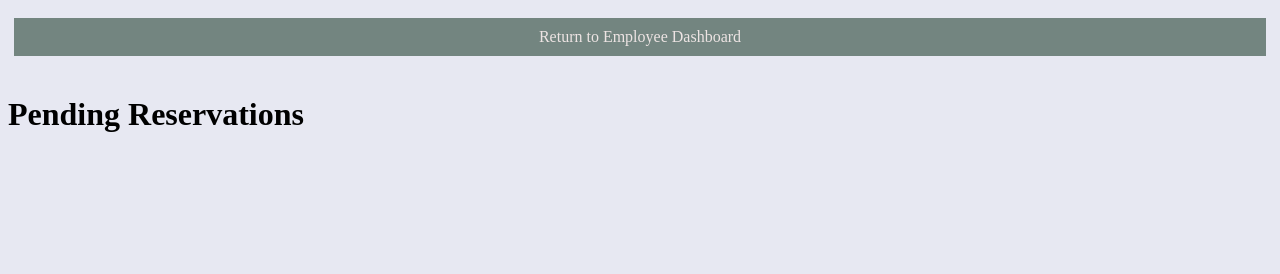
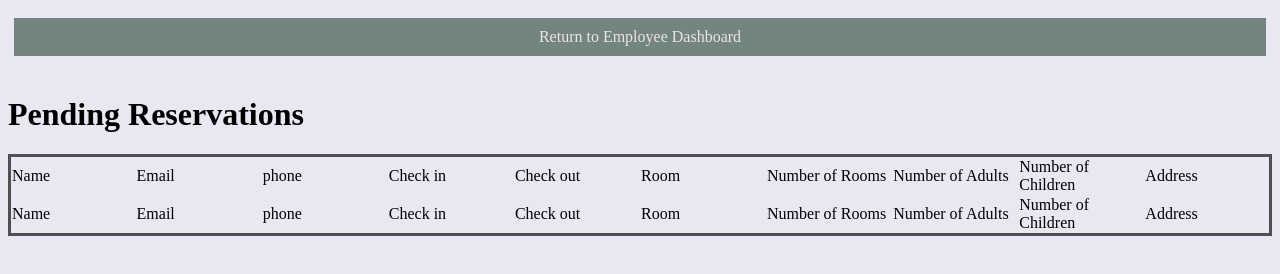
Before and after one commit to Giancarlo1021/LAGA_API_DEV, a website: page laga_fe/laga_employee_fe/pending.html in a window 1280 px wide. Drawn offline with Linux system fonts and the light colour scheme.

Commit message:
grokking towards code integration, unfinished

```diff
--- a/laga_fe/laga_employee_fe/css/styles2.css
+++ b/laga_fe/laga_employee_fe/css/styles2.css
@@ -8,6 +8,13 @@ body{
     text-align: justify;
     max-width: 1366px;
     margin: 0px auto;
+}
+
+table {
+  table-layout: fixed;
+  width: 100%;
+  border-collapse: collapse;
+  border: 3px solid #4E4F50;
 }
 
 .row{
--- a/laga_fe/laga_employee_fe/pending.html
+++ b/laga_fe/laga_employee_fe/pending.html
@@ -16,6 +16,31 @@
     </div>
 
     <h1>Pending Reservations</h1>
-
+    <table>
+      <tr>
+        <td>Name</td>
+        <td>Email</td>
+        <td>phone</td>
+        <td>Check in</td>
+        <td>Check out</td>
+        <td>Room</td>
+        <td>Number of Rooms</td>
+        <td>Number of Adults</td>
+        <td>Number of Children</td>
+        <td>Address</td>
+      </tr>
+      <tr>
+        <td>Name</td>
+        <td>Email</td>
+        <td>phone</td>
+        <td>Check in</td>
+        <td>Check out</td>
+        <td>Room</td>
+        <td>Number of Rooms</td>
+        <td>Number of Adults</td>
+        <td>Number of Children</td>
+        <td>Address</td>
+      </tr>
+    </table>
   </body>
 </html>
```
Also changed, not shown: laga_fe/laga_employee_fe/js/app.js (+17 -0 lines).
